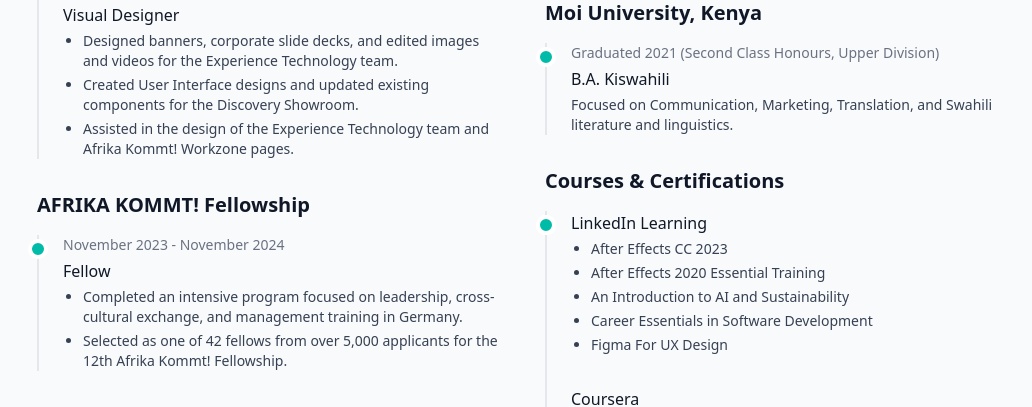
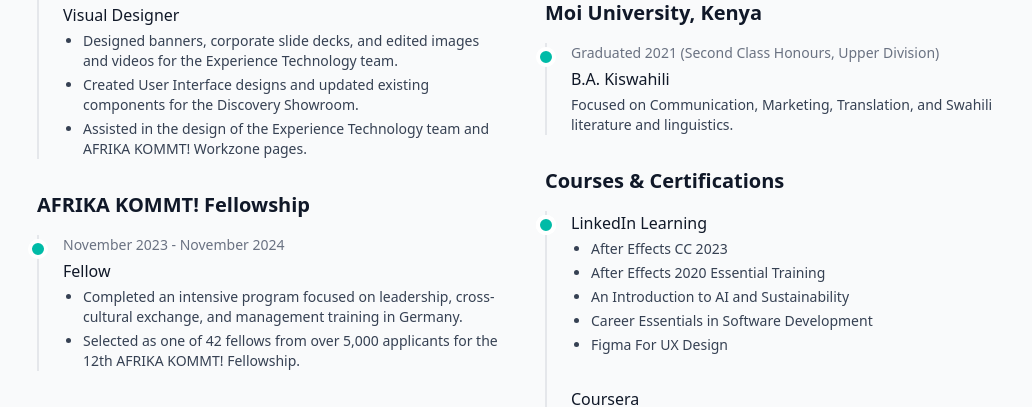
Before and after one commit to Obrianmaina/Brian-Maina-Portfolio, a Next.js app in the folder portfolio/: page / in a window 1280 px wide. Shown: the part 1569-1976 px from the top of the page, without its empty margins (115-1147 px from the left). Built offline with nearby package versions, Linux system fonts and the light colour scheme.

Commit message:
Uppercase

```diff
--- a/portfolio/src/app/page.tsx
+++ b/portfolio/src/app/page.tsx
@@ -46,7 +46,7 @@ const experienceData: TimelineSection[] = [
           description: [
               "Designed banners, corporate slide decks, and edited images and videos for the Experience Technology team.",
               "Created User Interface designs and updated existing components for the Discovery Showroom.",
-              "Assisted in the design of the Experience Technology team and Afrika Kommt! Workzone pages."
+              "Assisted in the design of the Experience Technology team and AFRIKA KOMMT! Workzone pages."
             ]
         }
       ]
@@ -57,7 +57,7 @@ const experienceData: TimelineSection[] = [
         title: "Fellow",
         date: "November 2023 - November 2024",
         description: ["Completed an intensive program focused on leadership, cross-cultural exchange, and management training in Germany.",
-                      "Selected as one of 42 fellows from over 5,000 applicants for the 12th Afrika Kommt! Fellowship."
+                      "Selected as one of 42 fellows from over 5,000 applicants for the 12th AFRIKA KOMMT! Fellowship."
         ]
       }]
     },
```
